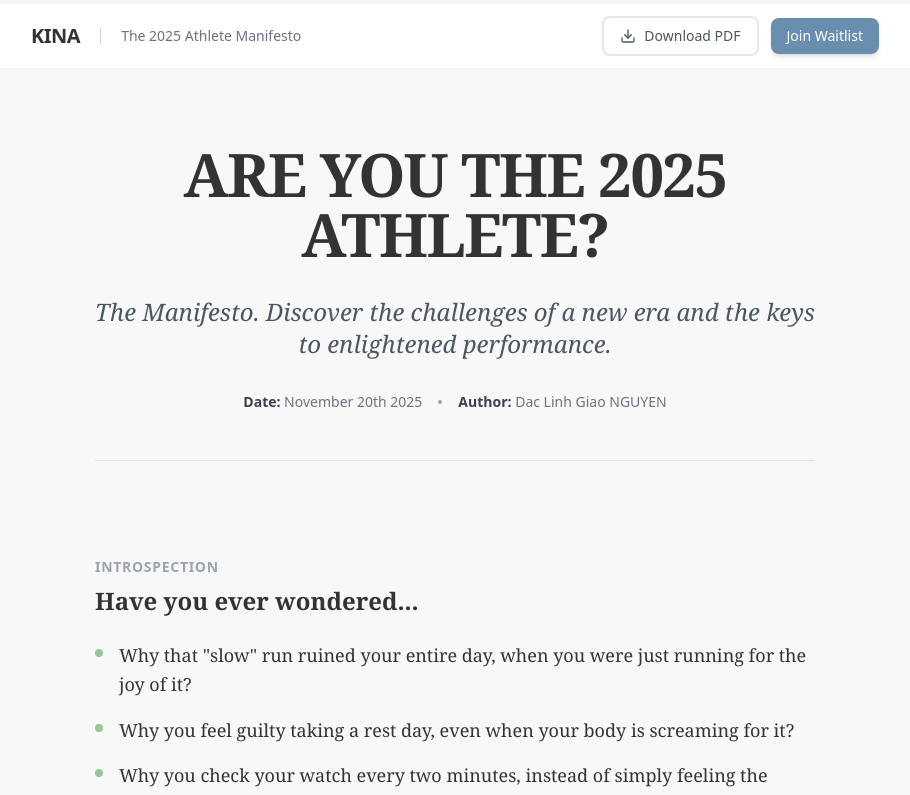
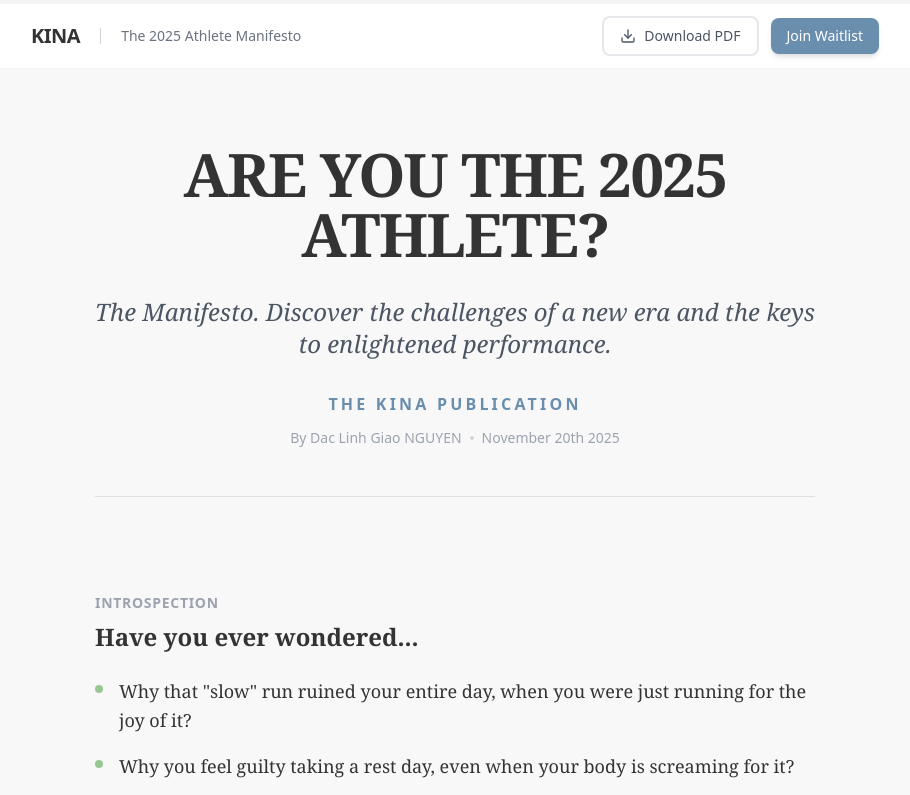
Before and after one commit to kmmania/kina-manifesto, a React (Vite) app: page / in a window 1280 px wide. Shown: the top 795 px of the page, without its empty margins (185-1095 px from the left). Built offline with nearby package versions, Linux system fonts and the light colour scheme.

Commit message:
Add "The KINA Publication"

```diff
--- a/src/components/ManifestoContent.tsx
+++ b/src/components/ManifestoContent.tsx
@@ -50,11 +50,16 @@ export const ManifestoContent: React.FC = () => {
                     The Manifesto. Discover the challenges of a new era and the keys to enlightened performance.
                 </p>
 
-                <div
-                    className="flex flex-col md:flex-row justify-center items-center gap-4 text-sm font-sans text-gray-500">
-                    <div><span className="font-bold text-gray-700">Date:</span> {DATE}</div>
-                    <div className="hidden md:block w-1 h-1 bg-gray-400 rounded-full"></div>
-                    <div><span className="font-bold text-gray-700">Author:</span> {AUTHOR}</div>
+                <div className="flex flex-col items-center gap-3">
+            <span className="font-sans font-bold uppercase tracking-[0.2em] text-sm md:text-base"
+                  style={{color: COLORS.primary}}>
+                The KINA Publication
+            </span>
+                    <div className="text-gray-400 text-sm font-sans flex items-center gap-2">
+                        <span>By {AUTHOR}</span>
+                        <span className="w-1 h-1 bg-gray-300 rounded-full"></span>
+                        <span>{DATE}</span>
+                    </div>
                 </div>
             </div>
 
@@ -336,7 +341,7 @@ export const ManifestoContent: React.FC = () => {
             {/* Footer */}
             <footer className="pt-12 border-t border-gray-200 text-sm text-gray-500 print-break-inside-avoid">
                 <h4 className="font-bold text-gray-700 mb-2">Copyright And Sharing</h4>
-                <p className="mb-4">© 2025 - {AUTHOR} / KM Mania Research.</p>
+                <p className="mb-4">© 2025 - {AUTHOR} / KM Mania.</p>
                 <p className="mb-4 leading-relaxed">
                     This document is protected by copyright. However, I believe in sharing knowledge. You are authorized
                     and encouraged to distribute this manifesto, provided it is transmitted in its entirety, without
```
